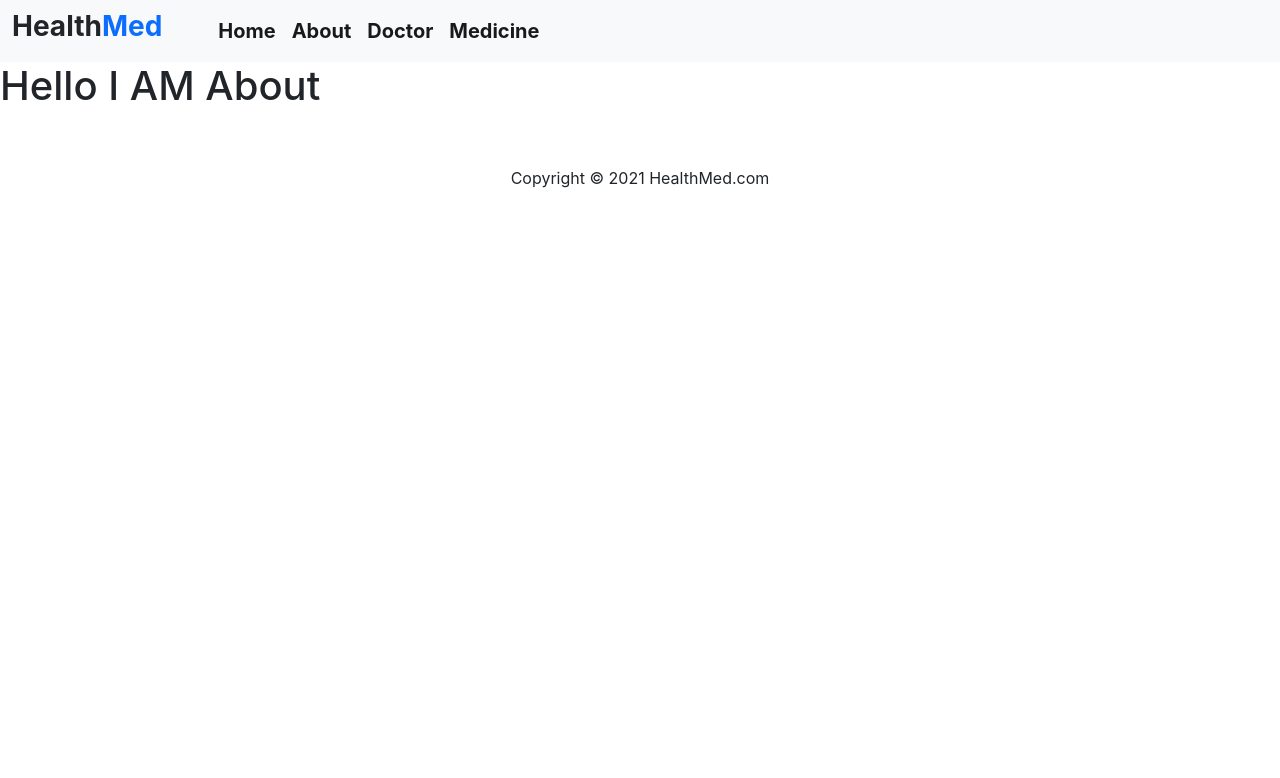
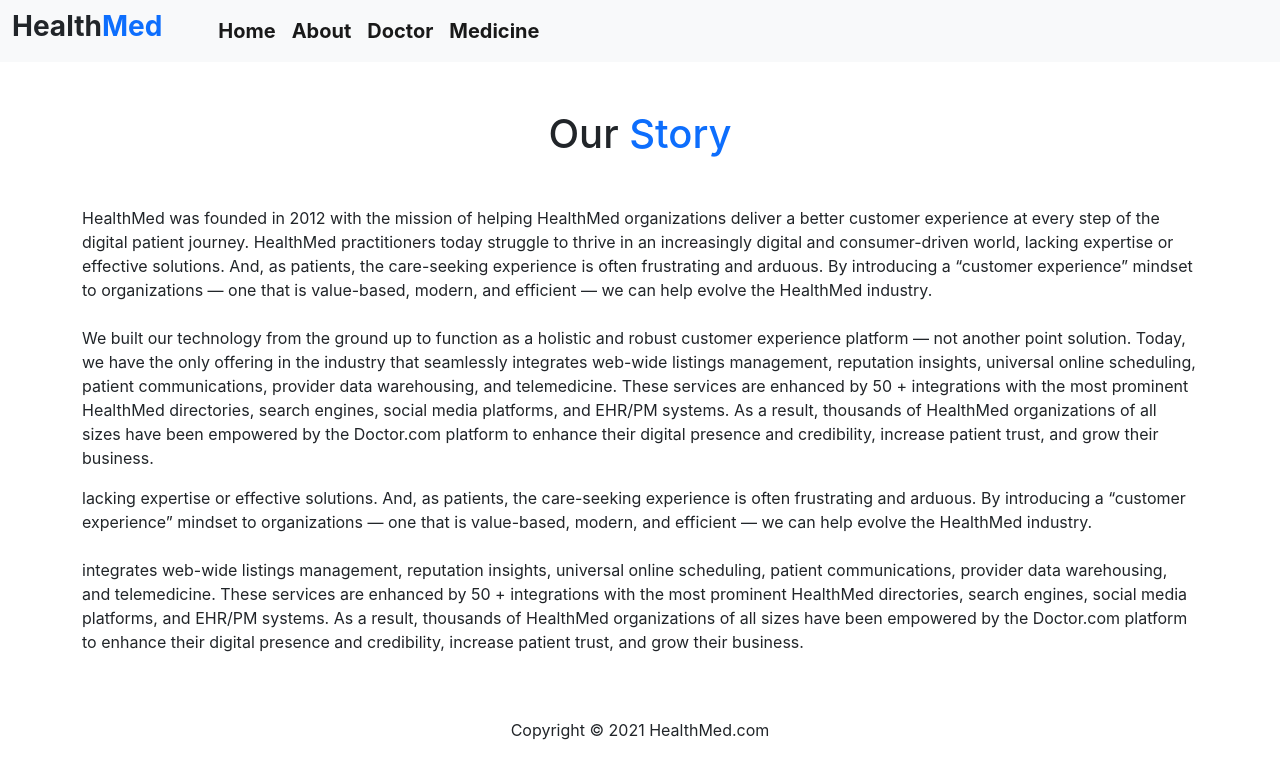
Before and after one commit to coder-noman/healthmed, a React (Create React App) app: page /about in a window 1280 px wide. Shown: the top 778 px of the page. Built offline with nearby package versions, Linux system fonts and the light colour scheme.

Commit message:
About page updated

```diff
--- a/src/pages/Abouts/About/About.js
+++ b/src/pages/Abouts/About/About.js
@@ -3,7 +3,15 @@ import React from 'react';
 const About = () => {
     return (
         <div>
-             <h1>Hello I AM About</h1>
+             <h1 className="text-center my-5">Our <span className="text-primary"> Story</span></h1>
+             <div className="container">
+             <p>HealthMed was founded in 2012 with the mission of helping HealthMed organizations deliver a better customer experience at every step of the digital patient journey. HealthMed practitioners today struggle to thrive in an increasingly digital and consumer-driven world, lacking expertise or effective solutions. And, as patients, the care-seeking experience is often frustrating and arduous. By introducing a “customer experience” mindset to organizations — one that is value-based, modern, and efficient — we can help evolve the HealthMed industry.<br/><br/>
+
+            We built our technology from the ground up to function as a holistic and robust customer experience platform — not another point solution. Today, we have the only offering in the industry that seamlessly integrates web-wide listings management, reputation insights, universal online scheduling, patient communications, provider data warehousing, and telemedicine. These services are enhanced by 50 + integrations with the most prominent HealthMed directories, search engines, social media platforms, and EHR/PM systems. As a result, thousands of HealthMed organizations of all sizes have been      empowered by the Doctor.com platform to enhance their digital presence and credibility, increase patient trust, and grow their business.</p>
+             <p>lacking expertise or effective solutions. And, as patients, the care-seeking experience is often frustrating and arduous. By introducing a “customer experience” mindset to organizations — one that is value-based, modern, and efficient — we can help evolve the HealthMed industry.<br/><br/>
+
+            integrates web-wide listings management, reputation insights, universal online scheduling, patient communications, provider data warehousing, and telemedicine. These services are enhanced by 50 + integrations with the most prominent HealthMed directories, search engines, social media platforms, and EHR/PM systems. As a result, thousands of HealthMed organizations of all sizes have been      empowered by the Doctor.com platform to enhance their digital presence and credibility, increase patient trust, and grow their business.</p>
+             </div>
         </div>
     );
 };
--- a/src/pages/Homes/HomeMedicine/HomeMedicine.js
+++ b/src/pages/Homes/HomeMedicine/HomeMedicine.js
@@ -15,7 +15,7 @@ const HomeMedicine = () => {
             <div>
             <div className="container">
                 <div className="row">
-                    <div className="col-md-12 col-sm-1">
+                    <div className="col-lg-12 col-md-6 col-sm-1">
                         <div className="row">
                         {
                             Medicines.map(Medicine => <HomeMedicineCard key={Medicine.id} Medicine={Medicine} ></HomeMedicineCard>)
```
